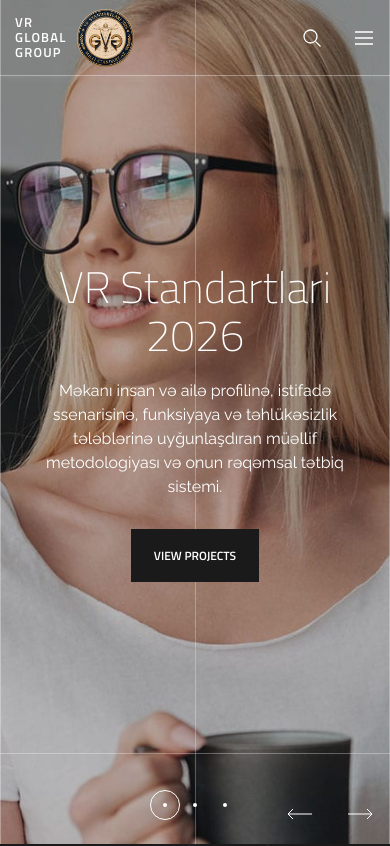
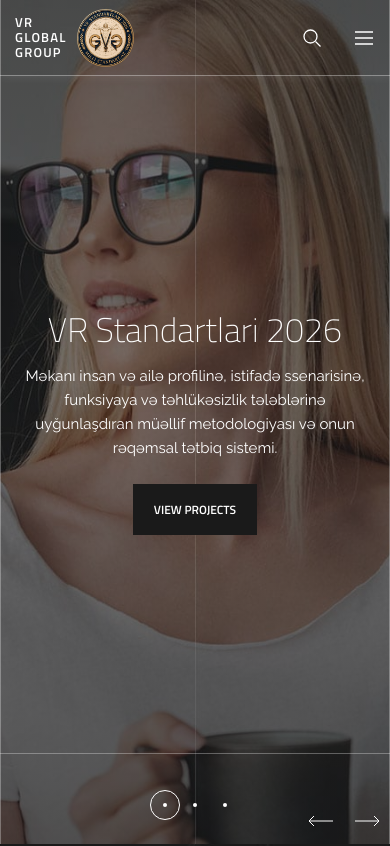
Before and after one commit to feyruzalizada/VRprogect, a Next.js app: page / in a window 390 px wide. Shown: the top 846 px of the page. Built offline with nearby package versions, Linux system fonts and the light colour scheme.

Commit message:
Improve hero readability and small-screen layout

```diff
--- a/src/components/HeroSlider.module.css
+++ b/src/components/HeroSlider.module.css
@@ -2,6 +2,7 @@
   position: relative;
   width: 100%;
   height: 100vh;
+  height: 100svh;
   min-height: 600px;
   overflow: hidden;
   background-color: #1a1a1a;
@@ -69,6 +70,18 @@
 
 .image {
   object-fit: cover;
+}
+
+.slide::after {
+  content: "";
+  position: absolute;
+  inset: 0;
+  background: linear-gradient(
+    180deg,
+    rgba(26, 26, 26, 0.45) 0%,
+    rgba(26, 26, 26, 0.25) 45%,
+    rgba(26, 26, 26, 0.55) 100%
+  );
 }
 
 .layers {
@@ -304,6 +317,7 @@
   .title {
     font-size: 72px;
     line-height: 70px;
+    white-space: normal;
   }
 
   .description {
@@ -340,6 +354,17 @@
   }
 }
 
+@media (max-width: 1024px) {
+  .slide::after {
+    background: linear-gradient(
+      180deg,
+      rgba(26, 26, 26, 0.55) 0%,
+      rgba(26, 26, 26, 0.4) 45%,
+      rgba(26, 26, 26, 0.65) 100%
+    );
+  }
+}
+
 @media (max-width: 767px) {
   .social {
     display: none;
@@ -372,6 +397,29 @@
   }
 }
 
+@media (max-width: 575px) {
+  .title {
+    font-size: 34px;
+    line-height: 38px;
+  }
+
+  .description {
+    font-size: 15px;
+    line-height: 24px;
+    margin-top: 16px;
+  }
+
+  .button {
+    margin-top: 24px;
+    padding: 12px 20px;
+  }
+
+  .arrow {
+    width: 46px;
+    height: 46px;
+  }
+}
+
 @media (prefers-reduced-motion: reduce) {
   .slide,
   .char,
```
